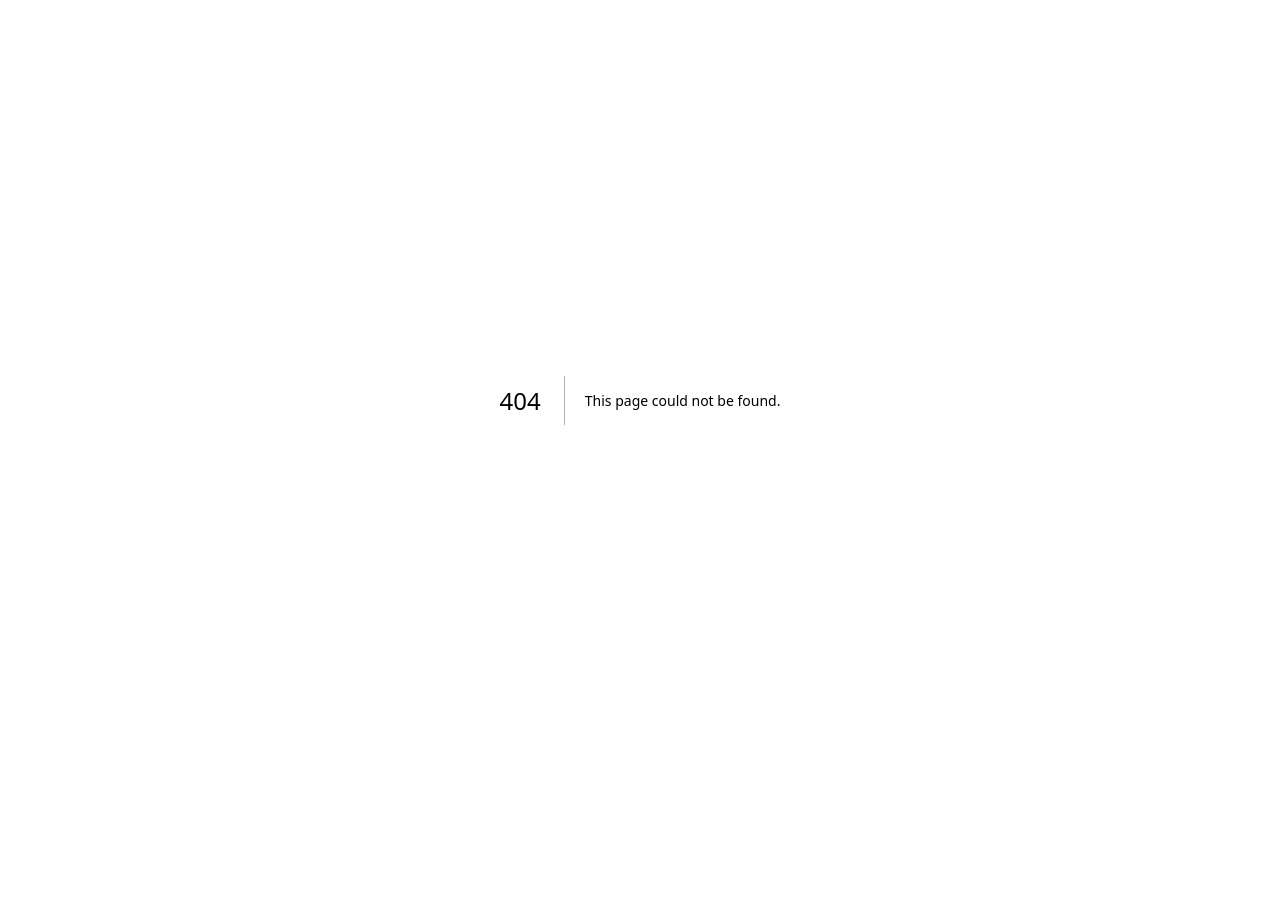
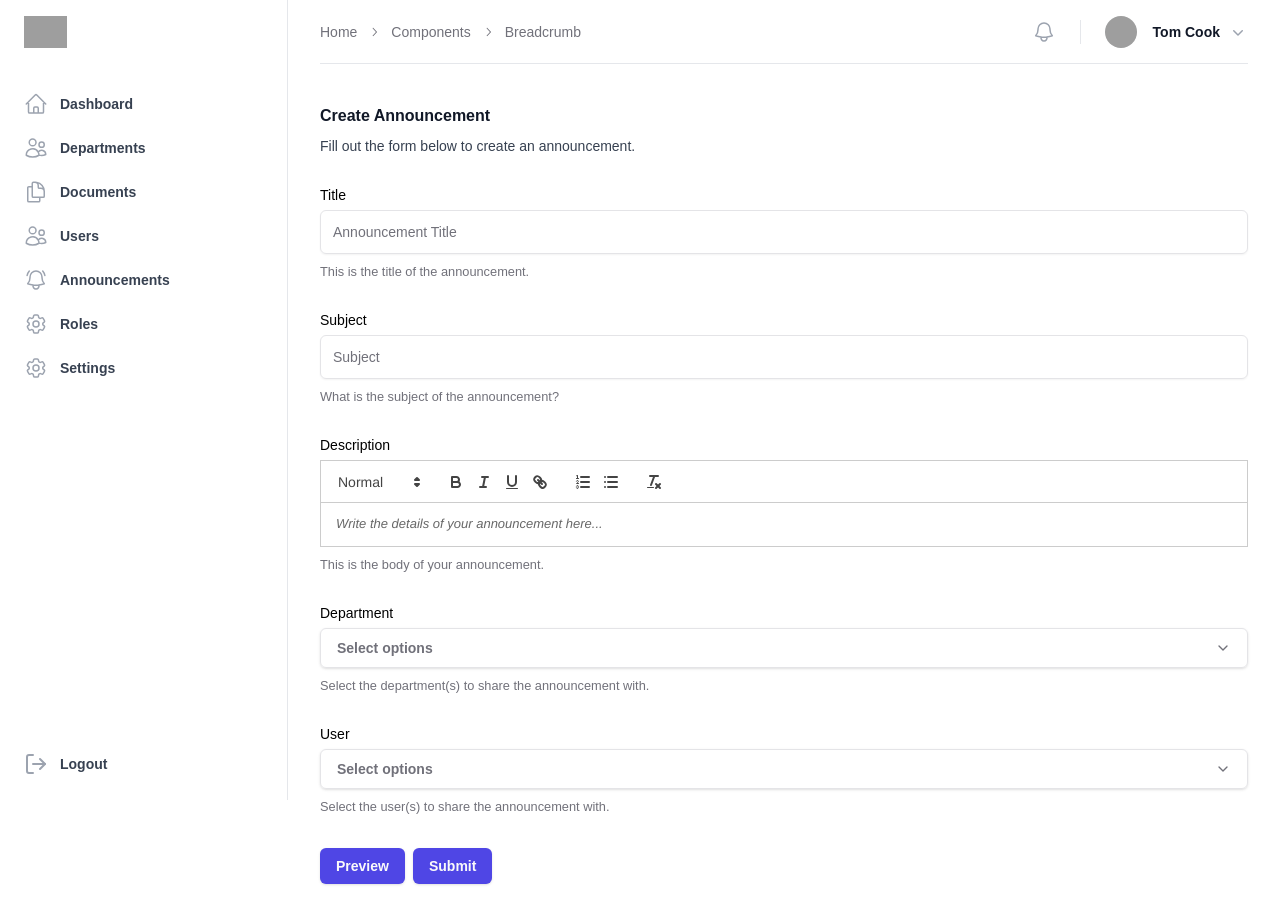
Before and after one commit to xanotech101/gmfb-directory-app, a Next.js app: page /announcements/create in a window 1280 px wide. Before the commit this address had no page. Before the commit the page ends 800 px from the top, so only its background shows below. Built offline with nearby package versions, Linux system fonts and the light colour scheme; grey boxes are pictures that could not be loaded.

Commit message:
chore: minor restructure

```diff
--- a/src/app/(root)/announcements/_components/announcement-card.tsx
+++ b/src/app/(root)/announcements/_components/announcement-card.tsx
@@ -60,10 +60,10 @@ export const AnnouncementCard = () => {
             <div className="flex items-center py-8 px-2 text-[18px] pb-2 font-semibold">
               <span className="text-center">{announcement.subject}</span>
             </div>
-            <div className="flex items-center px-2 text-sm pb-2">
+            <div className="flex items-center px-2 text-sm pb-4">
               <span>{displayedBody}</span>
             </div>
-            <div className="flex items-center pb-4 px-2 text-sm pb-2">
+            <div className="flex items-center px-2 text-sm pb-2">
               {announcement.body.length > maxChars && (
                 <button
                   className="text-indigo-500 text-sm hover:underline font-semibold"
--- a/src/app/(root)/create-announcement/page.tsx
+++ b/src/app/(root)/announcements/create/page.tsx
@@ -3,7 +3,7 @@ import React from 'react'
 import { zodResolver } from '@hookform/resolvers/zod'
 import { useForm } from 'react-hook-form'
 import { z } from 'zod'
-import { PreviewAnnouncement } from './_components/preview-announcement'
+import { PreviewAnnouncement } from './_components/preview'
 import { MultiSelect } from '@/components/ui/multi-select'
 import { Button } from '@/components/ui/button'
 import { Input } from '@/components/ui/input'
@@ -110,19 +110,8 @@ export default function CreateAnnouncement() {
           <div className="flex flex-col">
             <h1 className="text-left font-semibold leading-6 text-gray-900">Create Announcement</h1>
             <p className="mt-2 text-center text-sm text-gray-700">
-              A form to create a new announcement.
+              Fill out the form below to create an announcement.
             </p>
-          </div>
-          <div className="mt-4 sm:ml-16 sm:mt-0 sm:flex-none">
-            <PreviewAnnouncement
-              announcementData={{
-                title: formData.title,
-                subject: formData.subject,
-                body: formData.description,
-                departments: formData.departments,
-                users: formData.users,
-              }}
-            />
           </div>
         </div>
       </div>
@@ -228,8 +217,18 @@ export default function CreateAnnouncement() {
                 </FormItem>
               )}
             />
-
-            <Button type="submit">Submit</Button>
+            <div className="flex space-x-2">
+              <PreviewAnnouncement
+                announcementData={{
+                  title: formData.title,
+                  subject: formData.subject,
+                  body: formData.description,
+                  departments: formData.departments,
+                  users: formData.users,
+                }}
+              />
+              <Button type="submit">Submit</Button>
+            </div>
           </form>
         </Form>
       </div>
--- a/src/app/(root)/announcements/page.tsx
+++ b/src/app/(root)/announcements/page.tsx
@@ -15,9 +15,9 @@ export default function Permissions() {
             </p>
           </div>
           <div className="mt-4 sm:ml-16 sm:mt-0 sm:flex-none">
-            <Button>
-              <Link href={'/create-announcement'}>Create Announcement</Link>
-            </Button>
+            <Link href="/announcements/create">
+              <Button>Create Announcement</Button>
+            </Link>
           </div>
         </div>
       </div>
```
Also changed, not shown: src/app/(root)/announcements/create/_components/preview.tsx (renamed from src/app/(root)/create-announcement/_components/preview-announcement.tsx).
